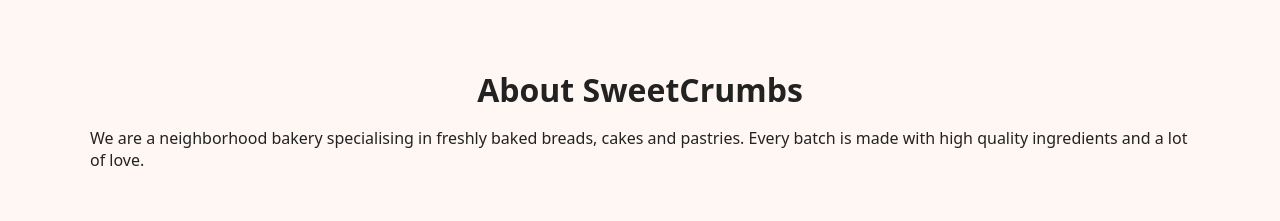
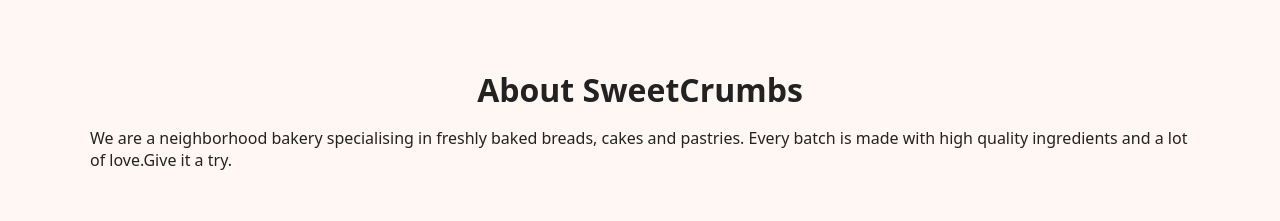
Before and after one commit to Chahat-del/bakery-react, a React (Vite) app: page / in a window 1280 px wide. Shown: the part 840-1061 px from the top of the page. Built offline with nearby package versions, Linux system fonts and the light colour scheme; no server answers.

Commit message:
updated about

```diff
--- a/src/components/About.jsx
+++ b/src/components/About.jsx
@@ -8,7 +8,7 @@
         <p>
           We are a neighborhood bakery specialising in freshly baked breads,
           cakes and pastries. Every batch is made with high quality ingredients
-          and a lot of love.
+          and a lot of love.Give it a try.
         </p>
       </div>
     </section>
```
